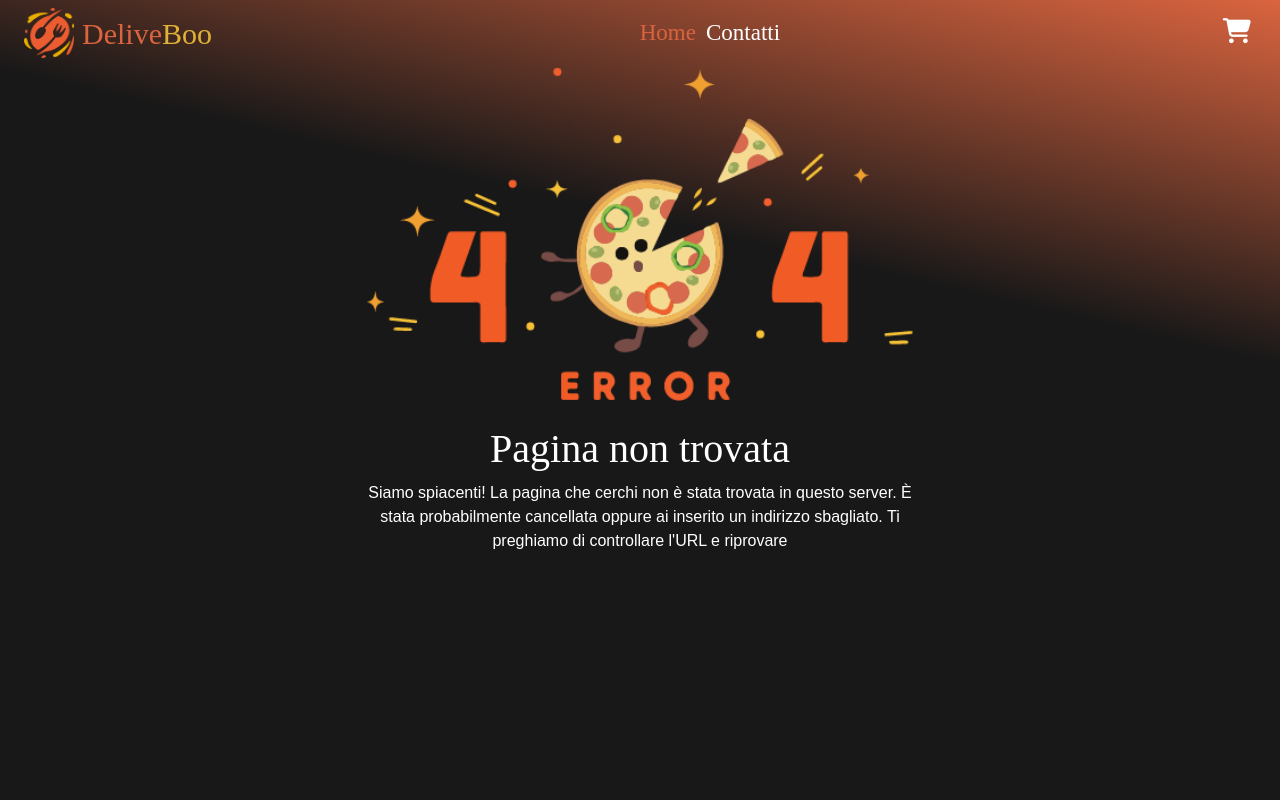
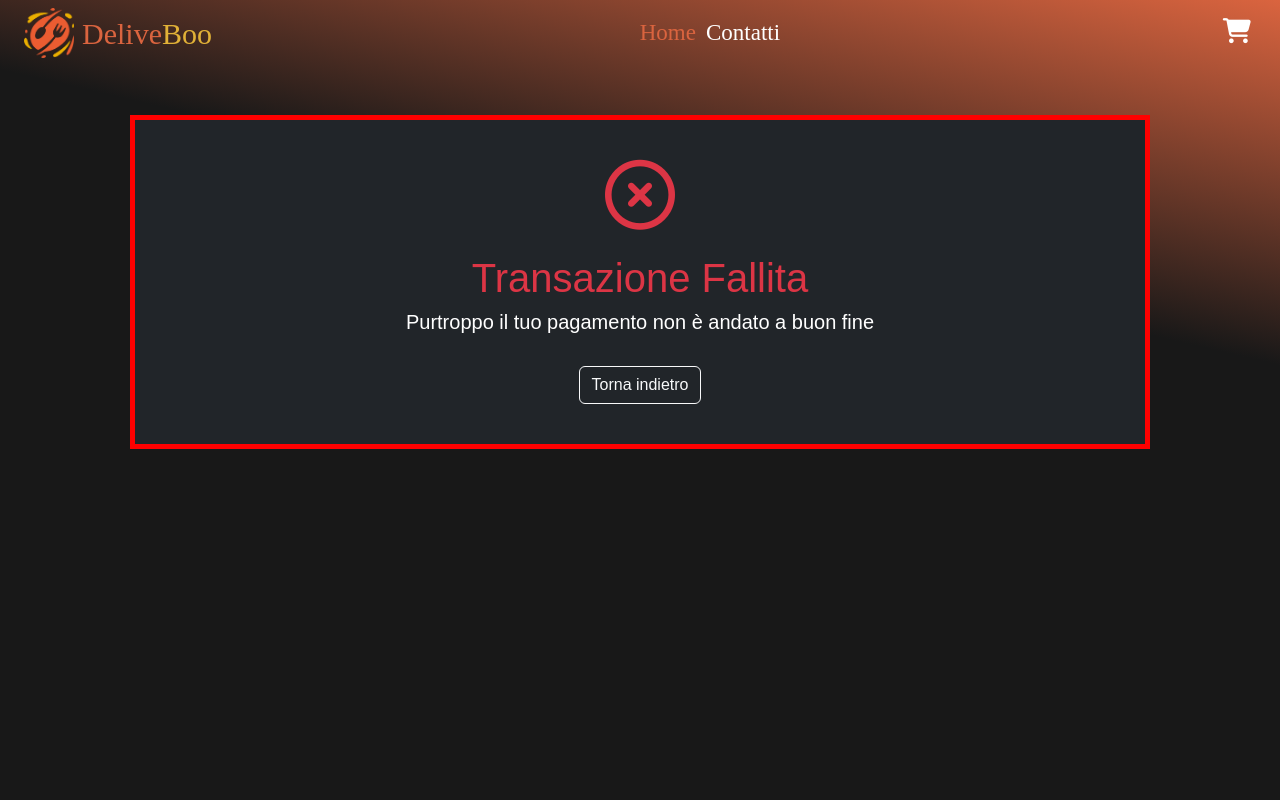
Before and after one commit to xJustFox/vite-deliveboo, a Vue app: page /PaymentError in a window 1280 px wide. Shown: the top 800 px of the page. Built offline with nearby package versions, Linux system fonts and the light colour scheme; a web font is replaced by a local one.

Commit message:
creazione della pagina di errore

```diff
--- /dev/null
+++ b/src/components/AppPaymentError.vue
@@ -0,0 +1,40 @@
+<script>
+export default {
+    name: 'AppPaymentError'
+}
+</script>
+<template>
+    <div class="container-lg d-flex justify-content-center align-items-center" >
+
+     <div class="row bg-dark p-3 d-flex justify-content-center flex-wrap m-5">
+          <div class="col-12 text-center">
+               <i class="fa-regular fa-circle-xmark text-danger py-4"></i>
+          </div>
+          <div class="col-12 text-center">
+               <h1 class="text-danger">Transazione Fallita</h1>
+          </div>
+          <div class="col-12 text-center pb-4">
+               <h5>Purtroppo il tuo pagamento non è andato a buon fine</h5>
+          </div>
+
+          <!-- reindirizzare alla pagina di pagamento -->
+          <div class="col-12 text-center pb-4">
+               <button  class="btn btn-outline-light">Torna indietro</button>
+          </div>
+
+
+     </div>
+
+    </div>
+</template>
+
+<style scoped lang="scss">
+
+.row{
+     border: 5px solid red;
+
+     .fa-circle-xmark{
+          font-size: 70px;
+     }
+}
+</style>
--- a/src/router.js
+++ b/src/router.js
@@ -4,6 +4,7 @@ import AppHome from './pages/AppHome.vue';
 import AppContacts from './pages/AppContacts.vue';
 import AppMenu from './pages/AppMenu.vue';
 import AppCredentials from './pages/AppCredentials.vue';
+import AppPaymentError from './components/AppPaymentError.vue';
 import ErrorPage from './components/ErrorPage.vue';
 
 const router = createRouter({
@@ -30,6 +31,11 @@ const router = createRouter({
             component: AppCredentials
         },
         {
+            path: '/PaymentError',
+            name: 'AppPaymentError',
+            component: AppPaymentError
+        },
+        {
             path: '/:patchMatch(.*)*',
             name: 'error-name',
             component: ErrorPage
```
